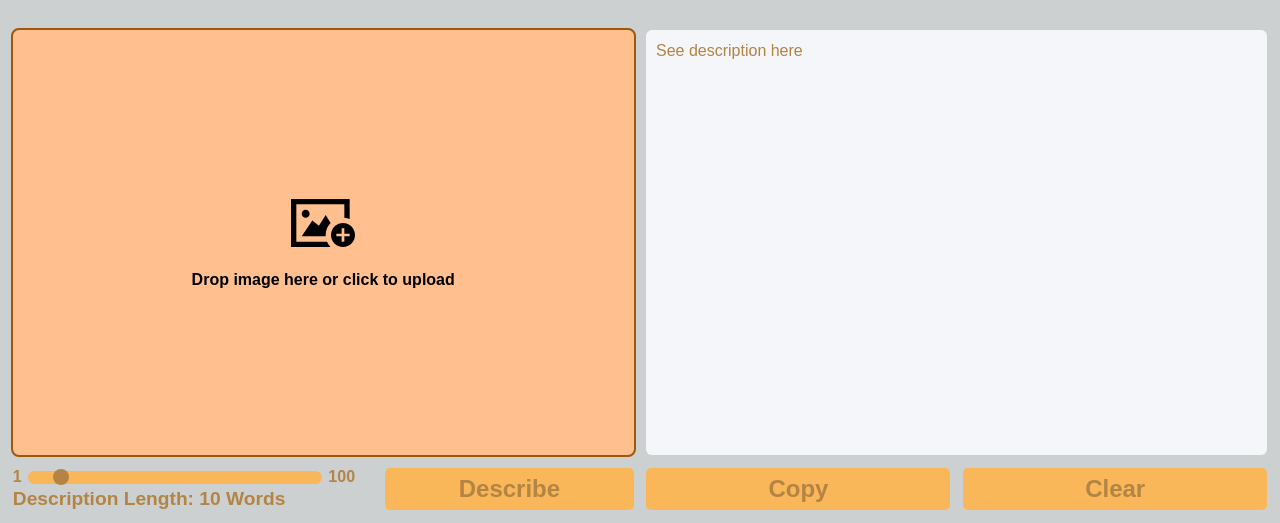
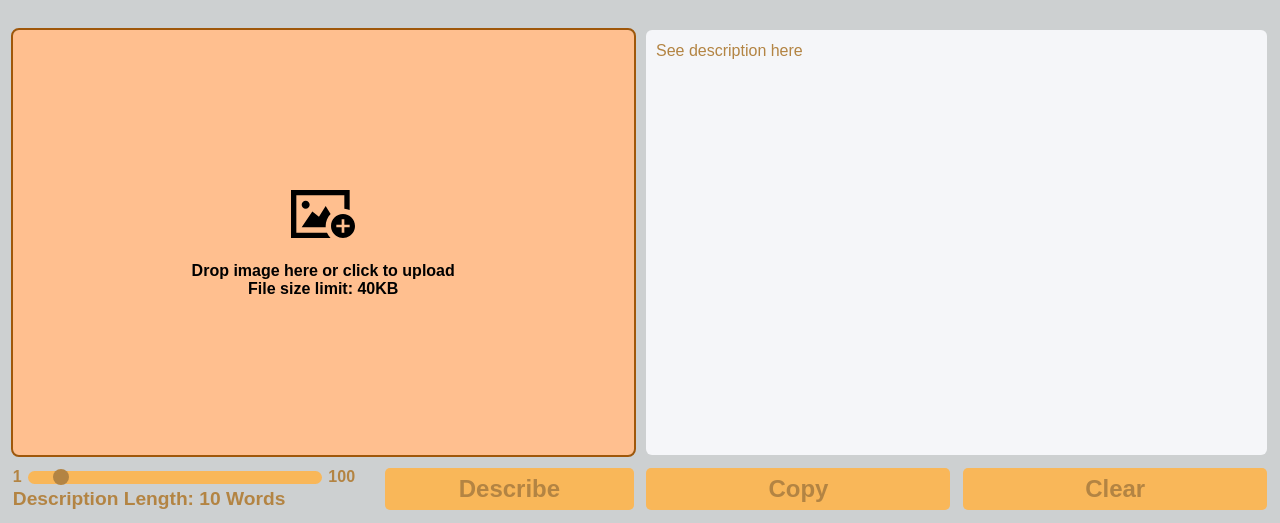
Before and after one commit to Aireenelz/ai-powered-web-apps, a plain HTML site: page Image-Describer/index.html in a window 1280 px wide. Shown: the part 277-800 px from the top of the page. Drawn offline with nearby package versions, Linux system fonts and the light colour scheme.

Commit message:
update file size limit

```diff
--- a/Image-Describer/index.html
+++ b/Image-Describer/index.html
@@ -24,7 +24,10 @@
             <section class="flex-column">
 				<button id="image-input-area" class="flex-column image-input-area" aria-label="Drop image or click to upload">
                     <img class="upload-icon" src="images/upload.svg" alt="Upload image">
-                    <p>Drop image here or click to upload</p>
+                    <p>
+						Drop image here or click to upload<br>
+						File size limit: 40KB
+					</p>
                 </button>
 				<input type="file" id="file-input" class="file-input" accept="image/*">
 				<div class="flex-column controls">
```
